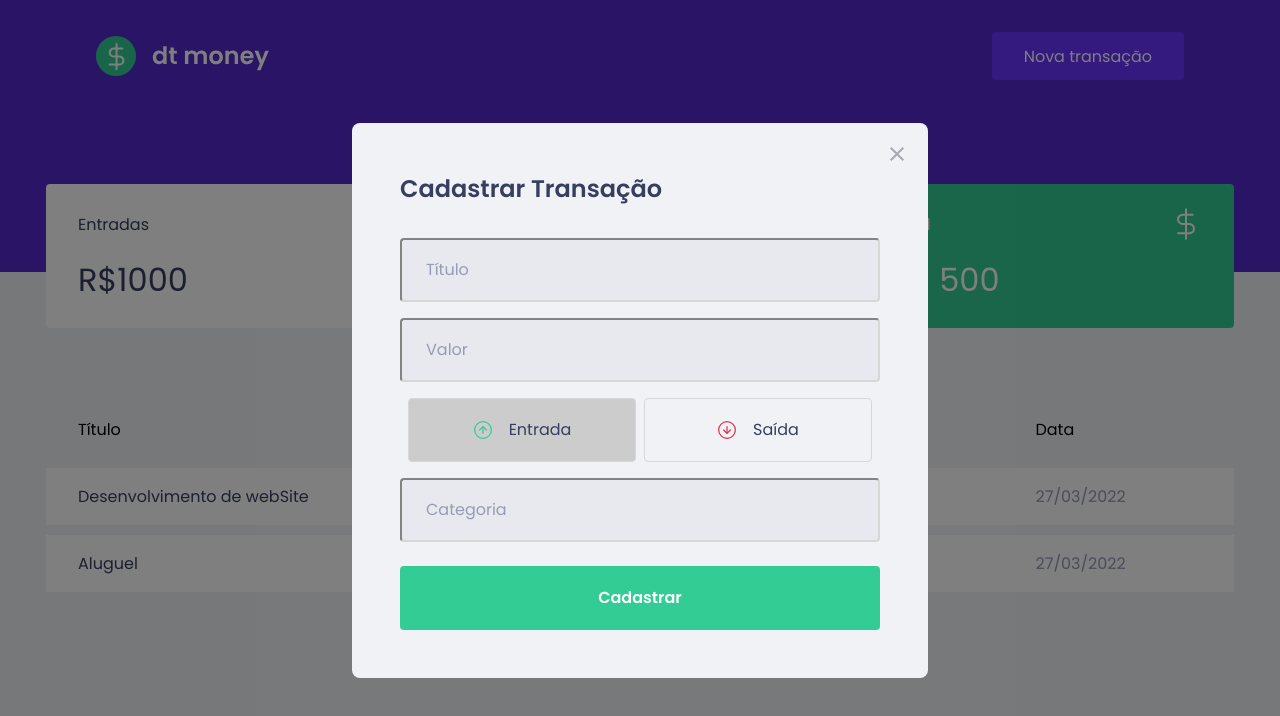
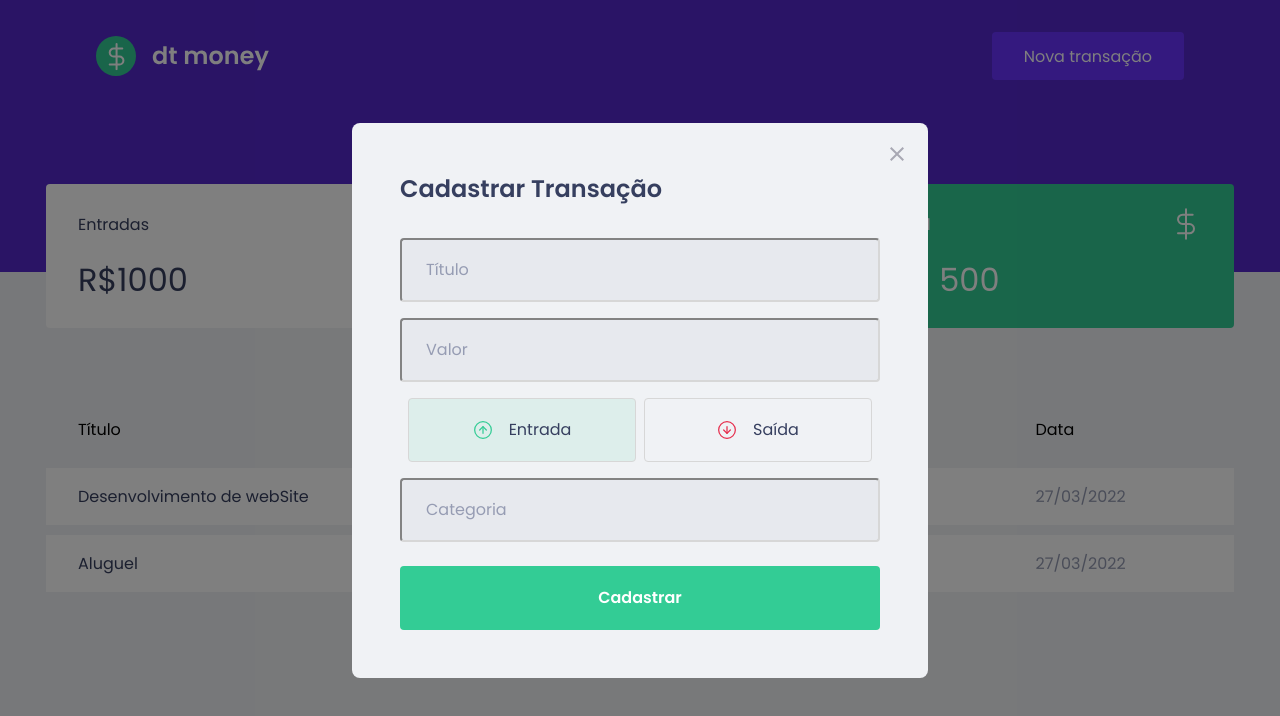
Before and after one commit to gustavo-novais-dev/g-money, a React (Create React App) app: page / in a window 1280 px wide. Both pictures are taken after a click on the button "Nova transação". Shown: the top 716 px of the page. Built offline with nearby package versions, Linux system fonts and the light colour scheme; no server answers; what miragejs would draw is missing.

Commit message:
button color

```diff
--- a/src/components/NewTransactionModal/index.tsx
+++ b/src/components/NewTransactionModal/index.tsx
@@ -49,6 +49,7 @@ export function NewTransactionModal({ isOpen, onRequestClose }: NewTransactionMo
                         type="button"
                         onClick ={() => setType('deposit')}
                         isActive={type == 'deposit'}
+                        activeColor = "green"
                     >
                         <img src={incomeImg} alt="Entrada" title="Entrada" />
                         <span>Entrada</span>
@@ -58,7 +59,7 @@ export function NewTransactionModal({ isOpen, onRequestClose }: NewTransactionMo
                         type="button"
                         onClick ={() => setType('withdraw')}
                         isActive={type == 'withdraw'}
-
+                        activeColor = "red"
                     >
                         <img src={outcomeImg} alt="Saída" title="Saída" />
                         <span>Saída</span>
--- a/src/components/NewTransactionModal/styles.ts
+++ b/src/components/NewTransactionModal/styles.ts
@@ -1,5 +1,5 @@
 import styled from 'styled-components';
-import { darken } from 'polished';
+import { darken , transparentize} from 'polished';
 
 export const Container = styled.form`
 
@@ -63,6 +63,13 @@ export const TransactionTypeContainer = styled.div`
 
 interface RadioBoxProps {
     isActive: boolean;
+    activeColor: 'green' | 'red';
+
+}
+
+const colors = {
+    green: '#33CC95',
+    red: '#e52e4d'
 }
 
 export const RadioBox = styled.button<RadioBoxProps>`
@@ -72,7 +79,7 @@ export const RadioBox = styled.button<RadioBoxProps>`
 
         border-radius: 0.25rem;
 
-        background-color: ${(props) => props.isActive ? '#ccc' : 'transparent'};
+        background-color: ${(props) => props.isActive ? transparentize(0.9, colors[props.activeColor]) : 'transparent'};
 
         display: flex;
         justify-content: center;
```
